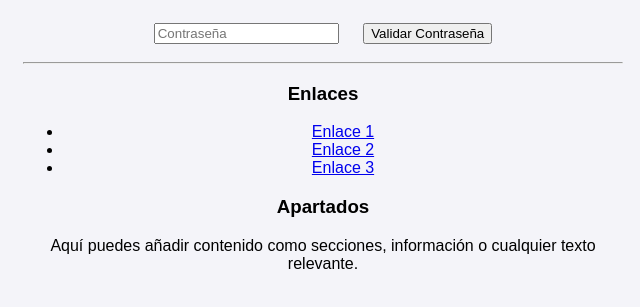
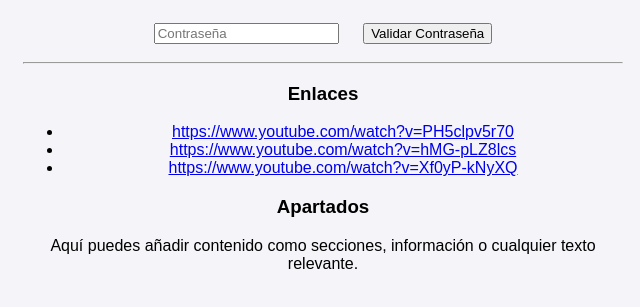
Before and after one commit to cesarddfr/3, a plain HTML site: page index.html in a window 1280 px wide. Shown: the part 101-408 px from the top of the page, without its empty margins (317-957 px from the left). Drawn offline with Linux system fonts and the light colour scheme.

Commit message:
Update index.html

```diff
--- a/index.html
+++ b/index.html
@@ -51,9 +51,12 @@
         <hr>
         <h3>Enlaces</h3>
         <ul>
-            <li><a href="#">Enlace 1</a></li>
-            <li><a href="#">Enlace 2</a></li>
-            <li><a href="#">Enlace 3</a></li>
+            <li><a href="#">https://www.youtube.com/watch?v=PH5clpv5r70
+</a></li>
+            <li><a href="#">https://www.youtube.com/watch?v=hMG-pLZ8lcs
+</a></li>
+            <li><a href="#">https://www.youtube.com/watch?v=Xf0yP-kNyXQ
+</a></li>
         </ul>
 
         <h3>Apartados</h3>
```
